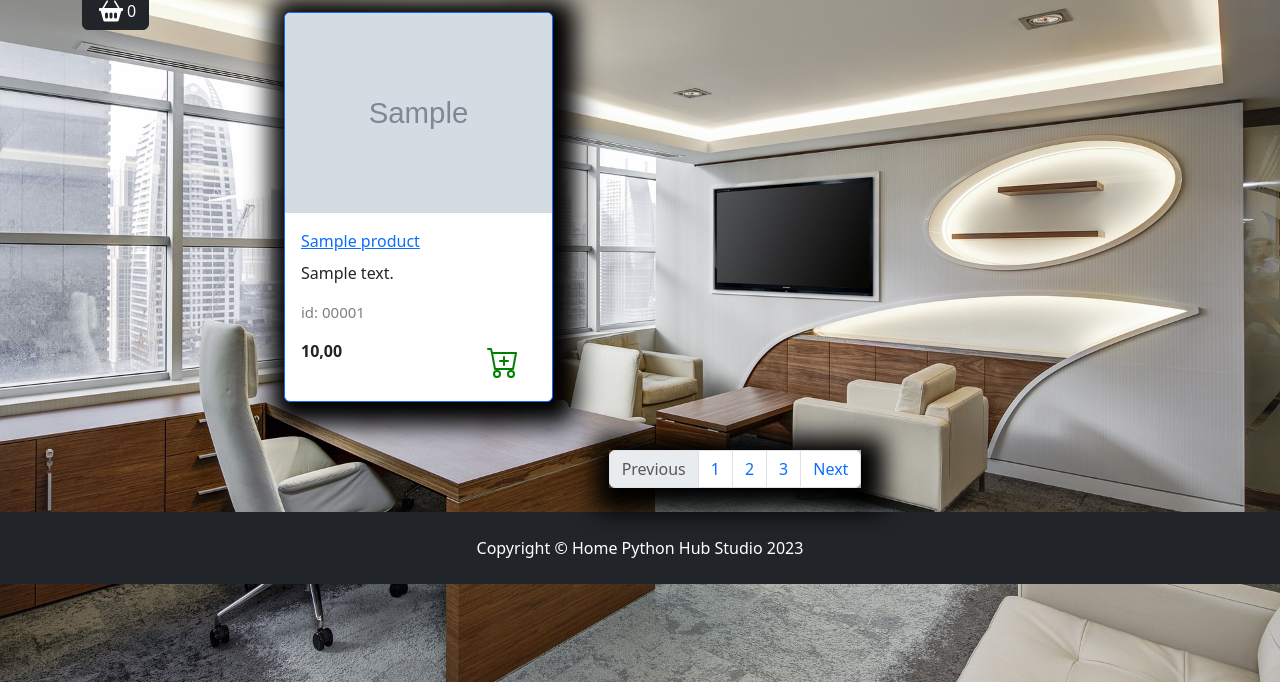
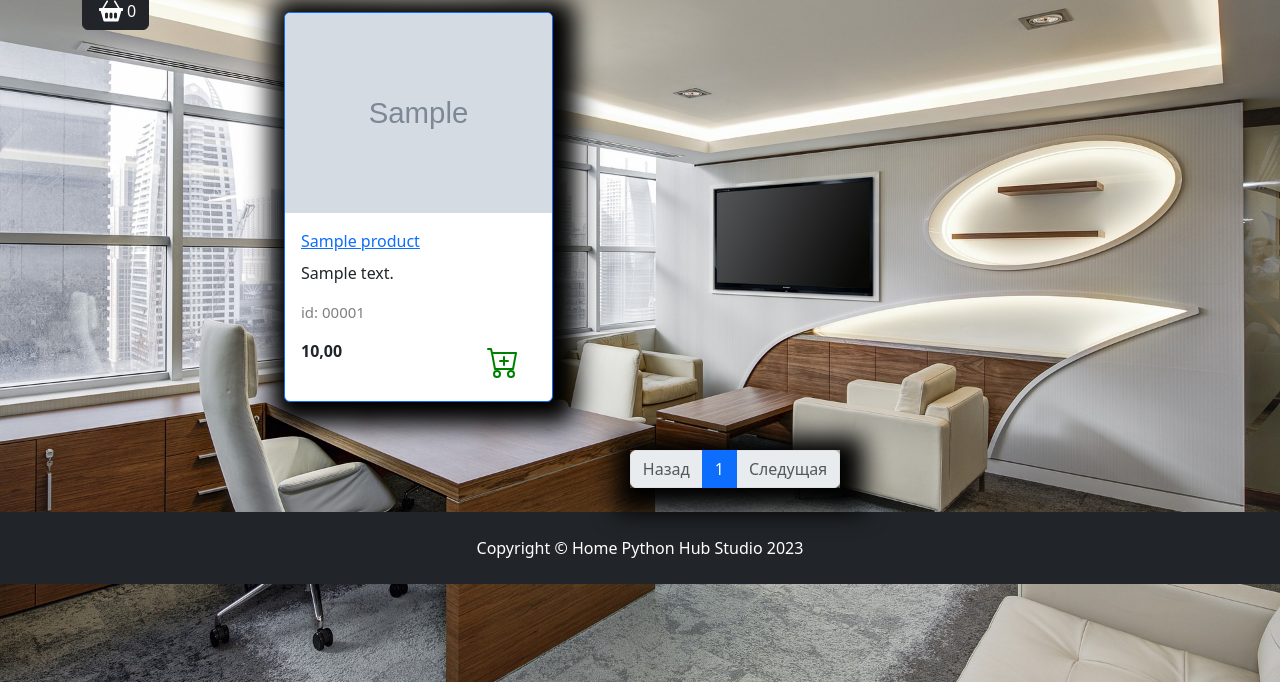
Before and after one commit to engineer-rukya/rukya_web_dev, a Django app: a page that uses goods/templates/goods/catalog.html in a window 1280 px wide. Shown: the part 118-800 px from the top of the page. Run offline with Django 4.2, Linux system fonts and the light colour scheme; tables that the repository leaves empty hold one stand-in row (values such as "Sample post"); grey boxes marked "Sample" are stand-in pictures; parts of the project's set-up code (start-up, migrations or seed data) failed here and were passed over; some libraries are stand-ins or nearby versions.

Commit message:
The first pagination option

```diff
--- a/goods/models.py
+++ b/goods/models.py
@@ -33,6 +33,7 @@
         db_table = 'product'
         verbose_name = 'Продукт'
         verbose_name_plural = 'Продукты'
+        ordering = ("id",)
 
 
     def __str__(self):
--- a/goods/templates/goods/catalog.html
+++ b/goods/templates/goods/catalog.html
@@ -56,7 +56,7 @@
                     <a href="{% url "catalog:product" product.slug %}">
                         <p class="card-title">{{ product.name  }}</p>
                     </a>
-                    <p class="card-text text-truncate">{{ product.description }}</p>
+                    <p class="card-text">{{ product.description|truncatechars:35 }}</p>
                     <p class="product_id">id: {{ product.display_id }}</p>
                     <div class="d-flex justify-content-between">
                         {% if  product.discount %}
@@ -83,15 +83,30 @@
 <nav aria-label="Page navigation example">
     <ul class="pagination justify-content-center my-4">
         <div class="custom-shadow d-flex">
-            <li class="page-item disabled">
-              <a class="page-link">Previous</a>
+            <li class="page-item {% if not goods.has_previous %}disabled{% endif %}">
+              <a class="page-link" href="{% if goods.has_previous %}
+              {% url "catalog:index" slug_url goods.previous_page_number %}
+              {% else %}
+              #
+              {% endif %}">Назад</a>
             </li>
-            <li class="page-item"><a class="page-link" href="#">1</a></li>
-            <li class="page-item"><a class="page-link" href="#">2</a></li>
-            <li class="page-item"><a class="page-link" href="#">3</a></li>
-            <li class="page-item">
-              <a class="page-link" href="#">Next</a>
-            </li>
+
+
+            {% for page in goods.paginator.page_range %}
+            {% if page >= goods.number|add:-2 and page <= goods.number|add:2 %}
+                <li class="page-item {% if goods.number == page %} active {% endif %}">
+                    <a class="page-link" href="{% url "catalog:index" slug_url page %}">{{ page }}</a>
+                </li>
+            {% endif %}
+            {% endfor %}
+
+            <li class="page-item {% if not goods.has_next %}disabled{% endif %}">
+                <a class="page-link" href="{% if goods.has_next %}
+                {% url "catalog:index" slug_url goods.next_page_number %}
+                {% else %}
+                #
+                {% endif %}">Следущая</a>
+              </li>
         </div>
     </ul>
 </nav>
--- a/goods/urls.py
+++ b/goods/urls.py
@@ -6,6 +6,7 @@
 
 urlpatterns = [
     path('<slug:category_slug>/', views.catalog, name='index' ),
+    path('<slug:category_slug>/<int:page>/', views.catalog, name='index' ),
     path('product/<slug:product_slug>/', views.product, name='product' ),
 
 ]
--- a/goods/views.py
+++ b/goods/views.py
@@ -1,19 +1,22 @@
+from django.core.paginator import Paginator
 from django.shortcuts import get_list_or_404, render
 from goods.models import Products
 
 
-def catalog(request, category_slug):
+def catalog(request, category_slug, page=1):
 
     if category_slug == 'all':
         goods = Products.objects.all()
     else:
         goods = get_list_or_404( Products.objects.filter(category__slug=category_slug))
 
-
+    paginator = Paginator(goods, 3)
+    current_page = paginator.page(page)
 
     context = {
         "title": "Home - Каталог",
-        "goods": goods,
+        "goods": current_page,
+        "slug_url": category_slug
     }
     return render(request, "goods/catalog.html", context)
 
```
